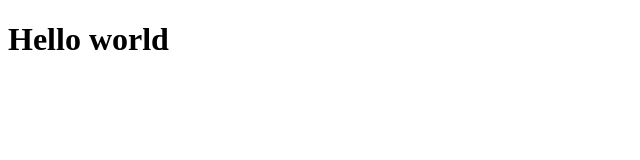
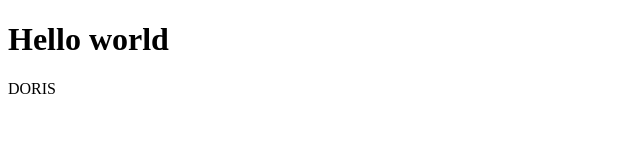
Before and after one commit to fuyinghuang/wdi-project-one-galaxy-wars, a plain HTML site: page index.html in a window 1280 px wide. Shown: the full height of the page, 0-640 px from the left. Drawn offline with Linux system fonts and the light colour scheme.

Commit message:
add name

```diff
--- a/index.html
+++ b/index.html
@@ -6,5 +6,8 @@
   </head>
   <body>
     <h1>Hello world</h1>
+    <p>DORIS</P>
+
+    </p>
   </body>
 </html>
```
